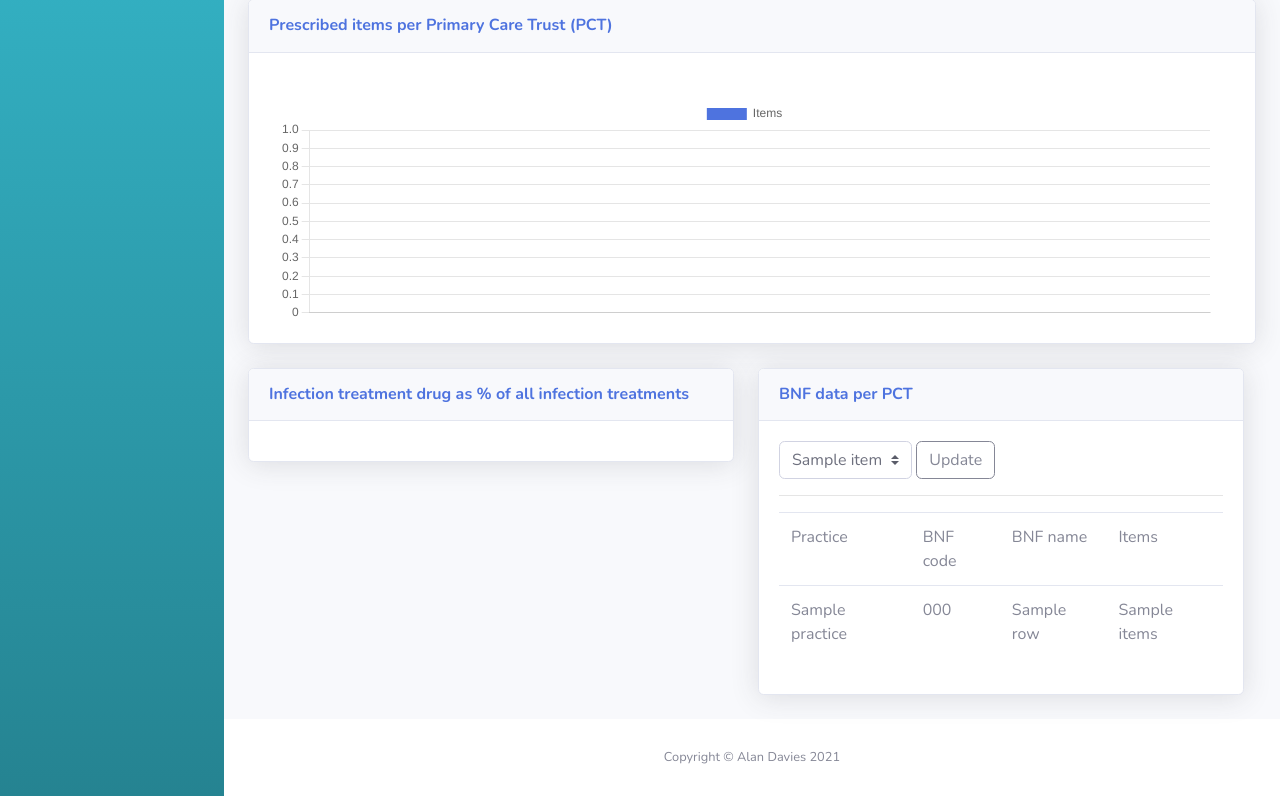
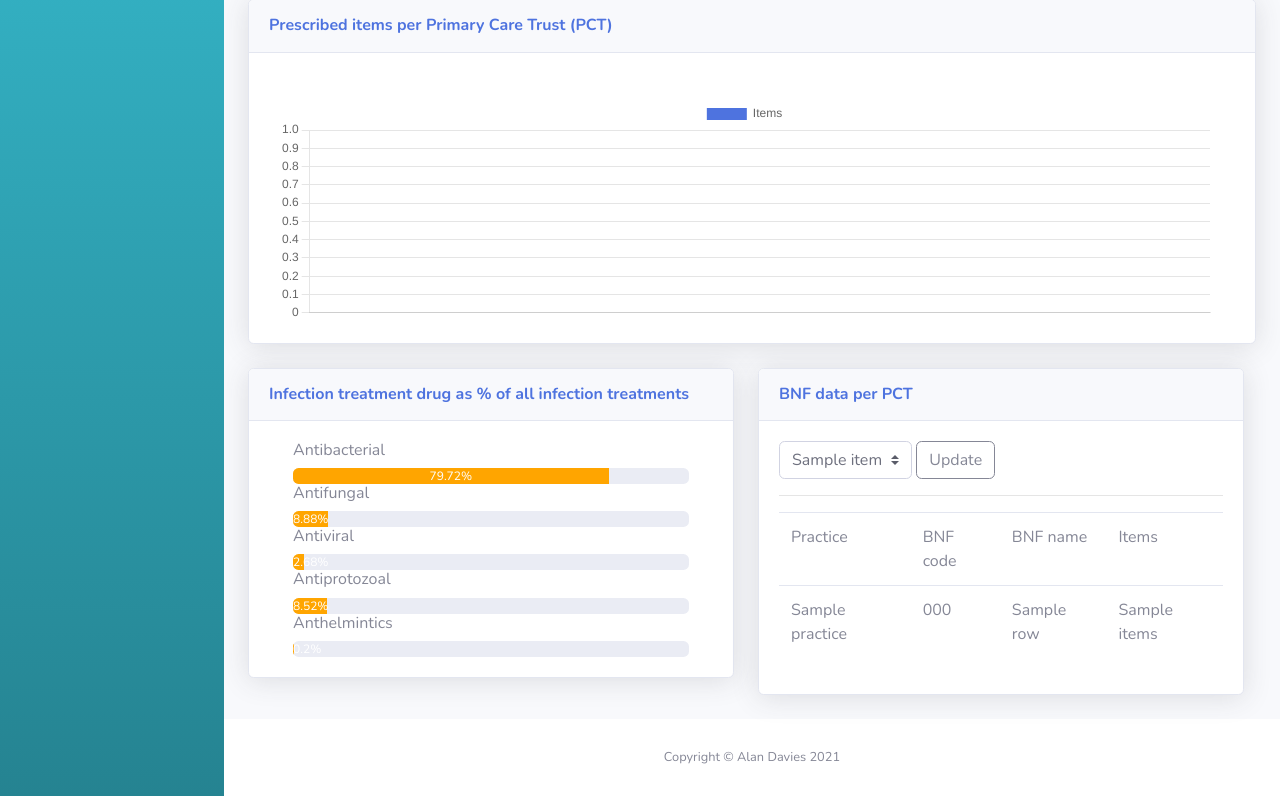
Before and after one commit to techonn/COPD-dashboard, a Python web app: template app/templates/dashboard/index.html in a window 1280 px wide. Shown: the part 303-1099 px from the top of the page. Run offline with Jinja, Linux system fonts and the light colour scheme; the template is opened without the code that fills it: most values are stand-ins (such as "Sample title", 1, 10 or a date in 2020); some libraries are stand-ins or nearby versions.

Commit message:
add progress bar

```diff
--- a/app/templates/dashboard/index.html
+++ b/app/templates/dashboard/index.html
@@ -1,5 +1,5 @@
 <!DOCTYPE html>
-<html lang="en">
+<html lang="en" xmlns="http://www.w3.org/1999/html">
 <head>
   <meta charset="utf-8">
   <meta http-equiv="X-UA-Compatible" content="IE=edge">
@@ -245,10 +245,45 @@
                   <h6 class="m-0 font-weight-bold text-primary">Infection treatment drug as % of all infection treatments</h6>
                 </div>
                 <div class="card-body">
+                  <div class="container">
+                      <div class="row">
+                          <div class="col-md-12">
+                              <h6 class="progress-title">Antibacterial</h6>
+                              <div class="progress">
+                                  <div class="progress-bar" style="width:79.72%; background:#FFA500;">
+                                      <div class="progress-value">79.72%</div>
+                                  </div>
+                              </div>
+                              <h6 class="progress-title">Antifungal</h6>
+                              <div class="progress">
+                                  <div class="progress-bar" style="width:8.88%; background:#FFA500;">
+                                      <div class="progress-value">8.88%</div>
+                                  </div>
+                              </div>
+                              <h6 class="progress-title">Antiviral</h6>
+                              <div class="progress">
+                                  <div class="progress-bar" style="width:2.68%; background:#FFA500;">
+                                      <div class="progress-value">2.68%</div>
+                                  </div>
+                              </div>
+                              <h6 class="progress-title">Antiprotozoal</h3>
+                              <div class="progress">
+                                  <div class="progress-bar" style="width:8.52%; background:#FFA500;">
+                                      <div class="progress-value">8.52%</div>
+                                  </div>
+                              </div>
+                              <h6 class="progress-title">Anthelmintics</h6>
+                              <div class="progress">
+                                  <div class="progress-bar" style="width:0.2%; background:#FFA500;">
+                                      <div class="progress-value">0.2%</div>
+                                  </div>
+                              </div>
+                          </div>
+                      </div>
 
+                  </div>
                 </div>
-              </div>
-
+               </div>
             </div>
             <div class="col-xl-6">
               <!-- Show the BNF data for slected PCT -->
--- a/app/views/controllers.py
+++ b/app/views/controllers.py
@@ -34,11 +34,12 @@ def home():
     bar_values = bar_data[0]
     bar_labels = bar_data[1]
     title_data_items = generate_data_for_tiles()
+    Infection_percentage = [('Antibacterial', 79.72%), ('Antifungal', 8.88%), ('Antiviral', 2.68%), ('Antiprotozoal', 8.52%), ('Anthelmintics', 0.20%)]
 
     # render the HTML page passing in relevant data
     return render_template('dashboard/index.html', tile_data=title_data_items,
                            pct={'data': bar_values, 'labels': bar_labels},
-                           pct_list=pcts, pct_data=selected_pct_data)
+                           pct_list=pcts, pct_data=selected_pct_data, Infection=Infection_percentage)
 
 def generate_data_for_tiles(pct=None, n=None):
     """Generate the data for the four home page titles."""
```
